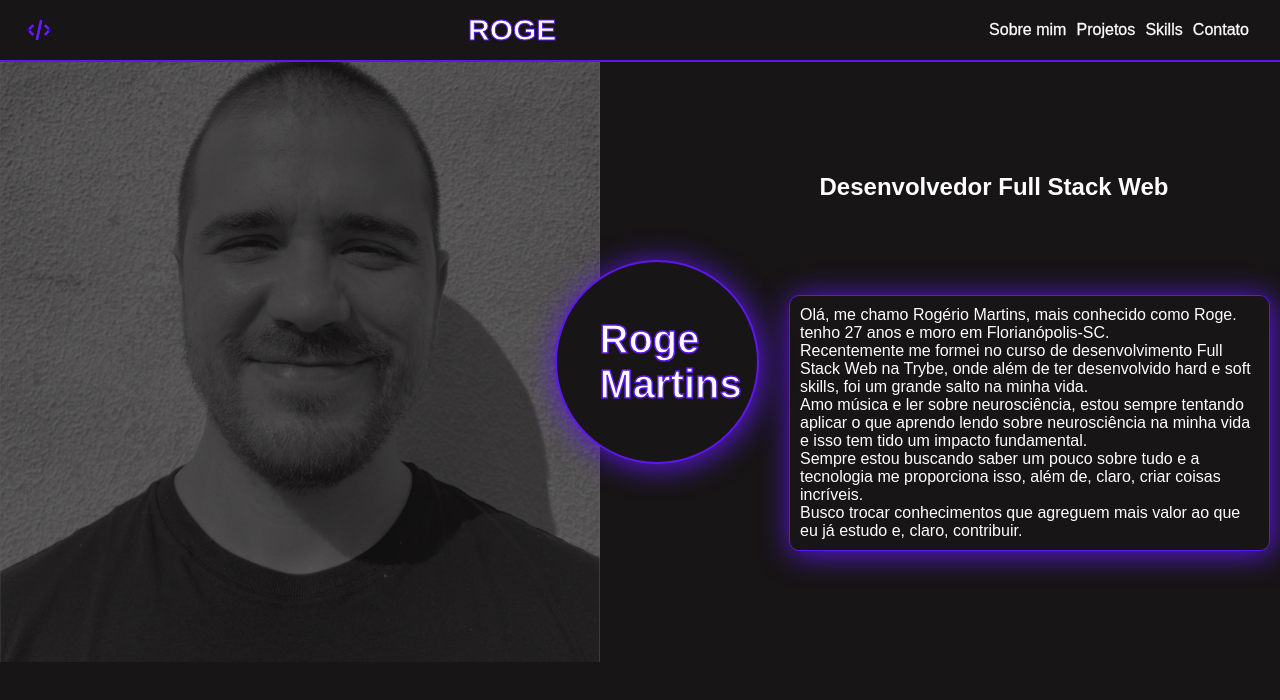
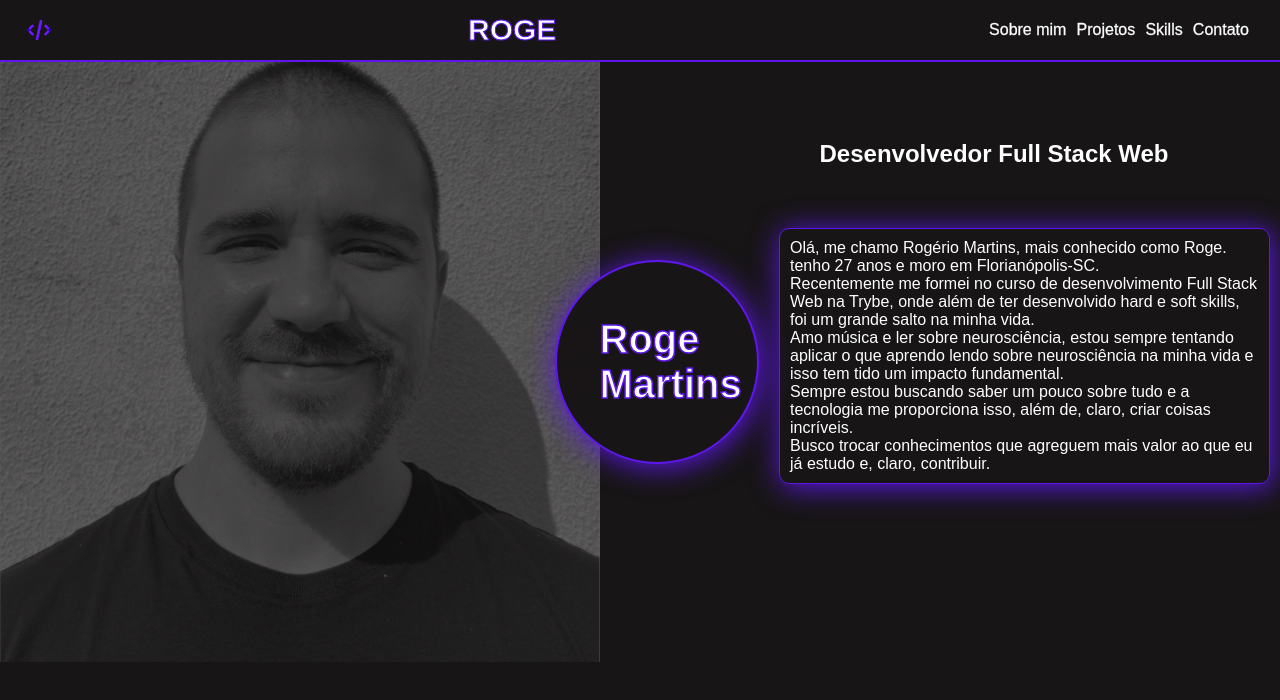
Before and after one commit to Oldroge/https-oldroge.github.io, a React (Create React App) app: page /about in a window 1280 px wide. Shown: the top 700 px of the page. Built offline with nearby package versions, Linux system fonts and the light colour scheme.

Commit message:
style: improve align about me text

```diff
--- a/src/pages/about-me/AboutMe.css
+++ b/src/pages/about-me/AboutMe.css
@@ -65,13 +65,11 @@
     }
 
     .about-me-text-div {
-        margin-left: 30px;
-        margin-right: 10px;
+        margin: 0px 10px 100px 20px;
         border: 1px solid #5E17EB;
         border-radius: 10px;
         box-shadow: 2px 3px 30px #5E17EB;
         padding: 10px;
-        align-self: center;
     }
 
     .text-about-me {
```
